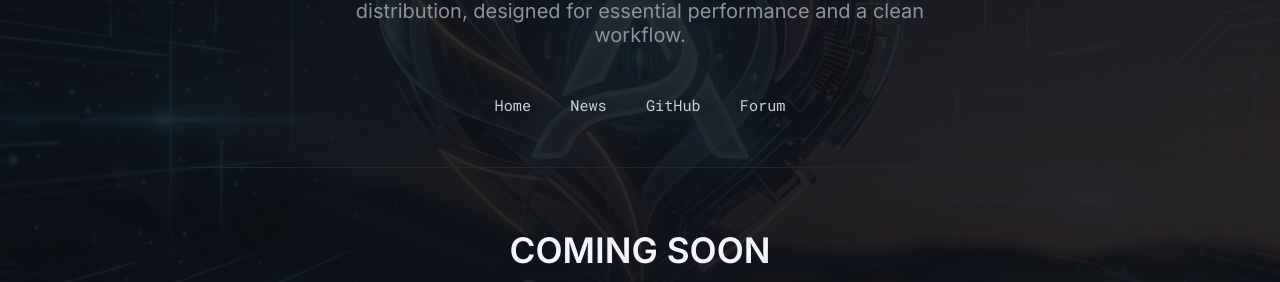
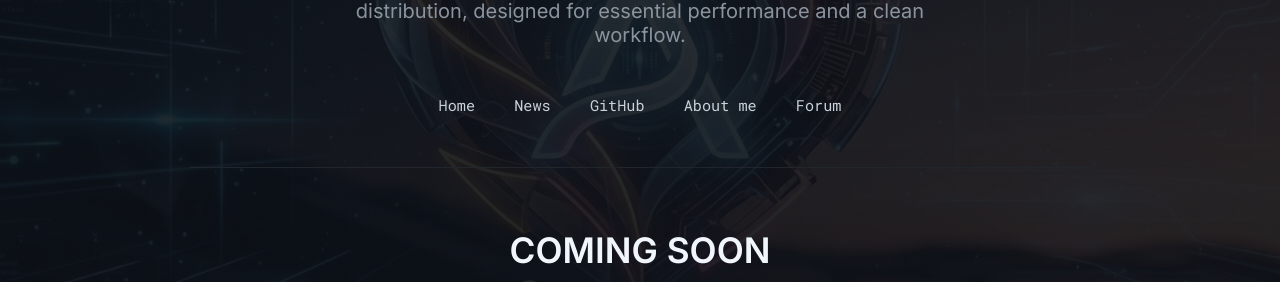
Before and after one commit to Twilight0/aliveos.github.io, a Jekyll site: the page built from index.html, in a window 1280 px wide. Shown: the part 327-609 px from the top of the page. Built offline with Jekyll 4.4.1, drawn with Linux system fonts in a browser that asks for light colours.

Commit message:
Add About me link pointing to GitHub profile

```diff
--- a/_layouts/default.html
+++ b/_layouts/default.html
@@ -500,6 +500,7 @@
                 <a href="/">Home</a>
                 <a href="/news/">News</a>
                 <a href="https://github.com/Twilight0/aliveos.github.io" target="_blank" rel="noopener noreferrer">GitHub</a>
+                <a href="https://github.com/Twilight0" target="_blank" rel="noopener noreferrer">About me</a>
                 <a href="https://github.com/Twilight0/aliveos/discussions" target="_blank" rel="noopener noreferrer">Forum</a>
             </nav>
         </div>
```
